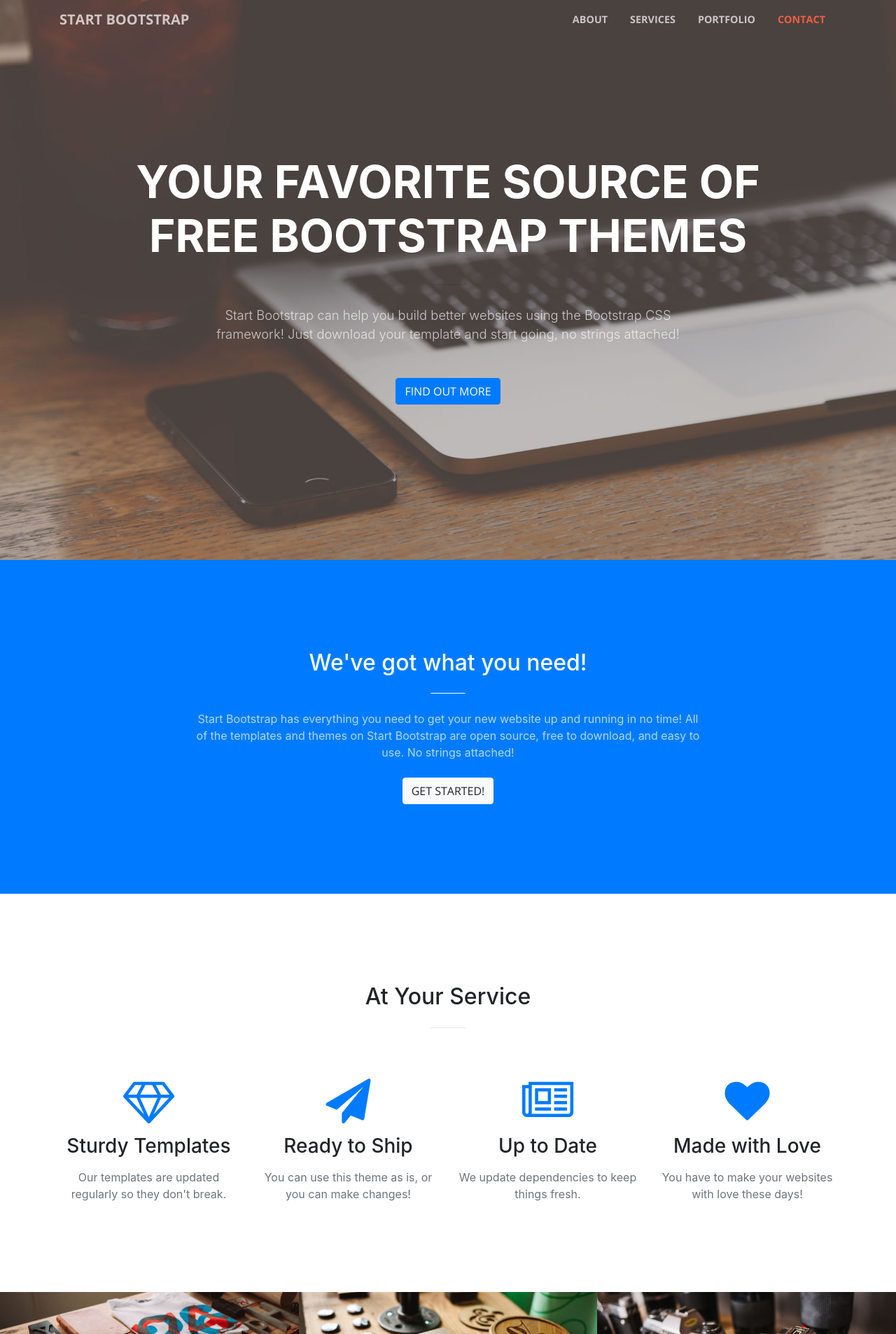
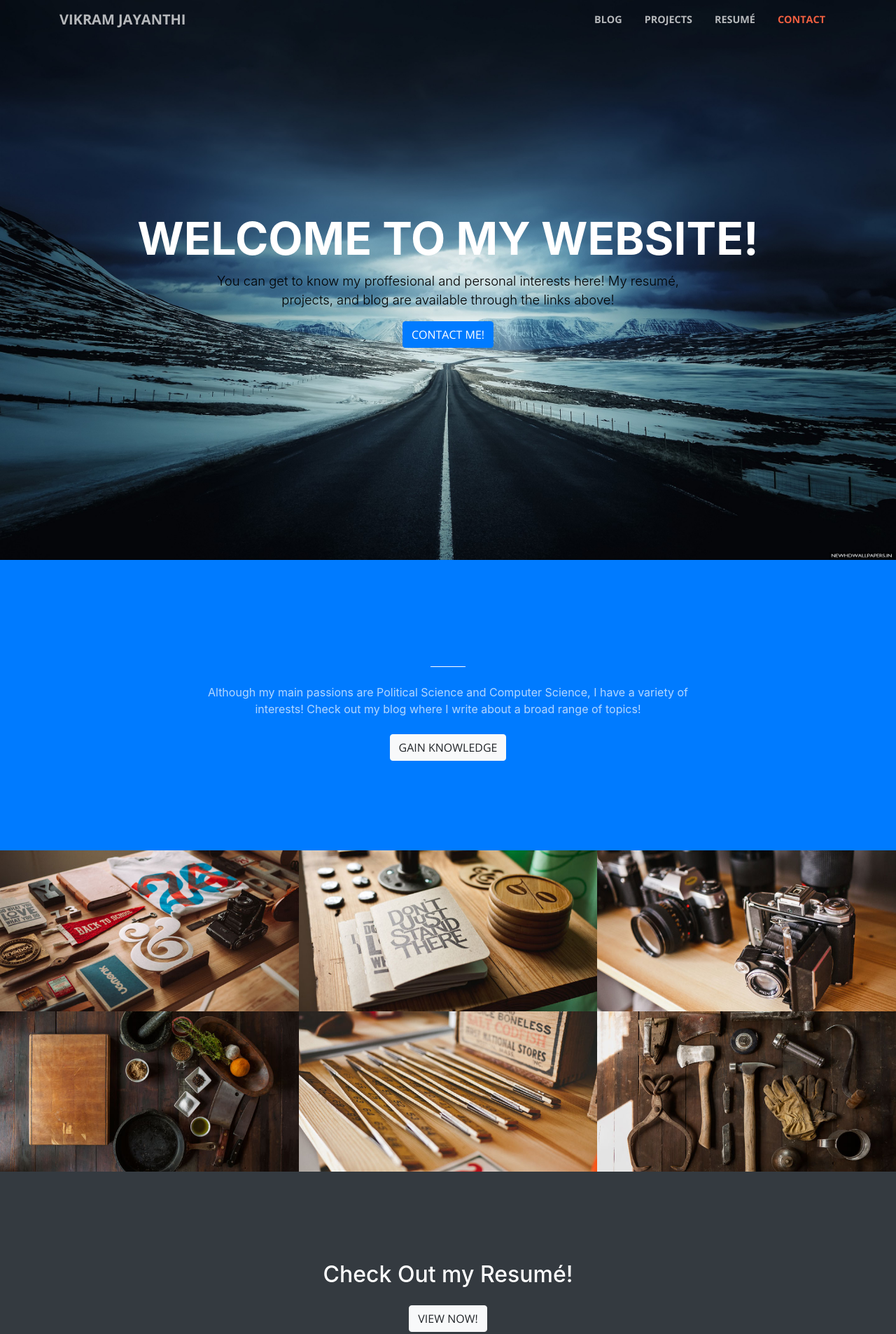
Before and after one commit to Vikramjayanthi/Vikramjayanthi.github.io, a website with bundled scripts: page index.html in a window 1280 px wide. Shown: the top 1906 px of the page at 70% size. Built offline with nearby package versions, Linux system fonts and the light colour scheme.

Commit message:
Customized some

```diff
--- a/index.html
+++ b/index.html
@@ -8,7 +8,7 @@
     <meta name="description" content="">
     <meta name="author" content="">
 
-    <title>Creative - Start Bootstrap Theme</title>
+    <title>Vikram's Website</title>
 
     <!-- Bootstrap core CSS -->
     <link href="vendor/bootstrap/css/bootstrap.min.css" rel="stylesheet">
@@ -31,20 +31,20 @@
     <!-- Navigation -->
     <nav class="navbar navbar-expand-lg navbar-light fixed-top" id="mainNav">
       <div class="container">
-        <a class="navbar-brand js-scroll-trigger" href="#page-top">Start Bootstrap</a>
+        <a class="navbar-brand js-scroll-trigger" href="#page-top">Vikram Jayanthi</a>
         <button class="navbar-toggler navbar-toggler-right" type="button" data-toggle="collapse" data-target="#navbarResponsive" aria-controls="navbarResponsive" aria-expanded="false" aria-label="Toggle navigation">
           <span class="navbar-toggler-icon"></span>
         </button>
         <div class="collapse navbar-collapse" id="navbarResponsive">
           <ul class="navbar-nav ml-auto">
             <li class="nav-item">
-              <a class="nav-link js-scroll-trigger" href="#about">About</a>
+              <a class="nav-link js-scroll-trigger" href="#about">Blog</a>
             </li>
             <li class="nav-item">
-              <a class="nav-link js-scroll-trigger" href="#services">Services</a>
+              <a class="nav-link js-scroll-trigger" href="#services">Projects</a>
             </li>
             <li class="nav-item">
-              <a class="nav-link js-scroll-trigger" href="#portfolio">Portfolio</a>
+              <a class="nav-link js-scroll-trigger" href="#portfolio">Resumé</a>
             </li>
             <li class="nav-item">
               <a class="nav-link js-scroll-trigger" href="#contact">Contact</a>
@@ -59,13 +59,12 @@
         <div class="row">
           <div class="col-lg-10 mx-auto">
             <h1 class="text-uppercase">
-              <strong>Your Favorite Source of Free Bootstrap Themes</strong>
+              <strong>Welcome to my website!</strong>
             </h1>
-            <hr>
           </div>
           <div class="col-lg-8 mx-auto">
-            <p class="text-faded mb-5">Start Bootstrap can help you build better websites using the Bootstrap CSS framework! Just download your template and start going, no strings attached!</p>
-            <a class="btn btn-primary btn-xl js-scroll-trigger" href="#about">Find Out More</a>
+            <p style = "color : black; font-size : 1.3 rem">You can get to know my proffesional and personal interests here! My resumé, projects, and blog are available through the links above!</p>
+            <a class="btn btn-primary btn-xl js-scroll-trigger" href="#contact">Contact Me!</a>
           </div>
         </div>
       </div>
@@ -75,20 +74,20 @@
       <div class="container">
         <div class="row">
           <div class="col-lg-8 mx-auto text-center">
-            <h2 class="section-heading text-white">We've got what you need!</h2>
+            <h2 class="section-heading text-white"></h2>
             <hr class="light my-4">
-            <p class="text-faded mb-4">Start Bootstrap has everything you need to get your new website up and running in no time! All of the templates and themes on Start Bootstrap are open source, free to download, and easy to use. No strings attached!</p>
-            <a class="btn btn-light btn-xl js-scroll-trigger" href="#services">Get Started!</a>
+            <p class="text-faded mb-4">Although my main passions are Political Science and Computer Science, I have a variety of interests! Check out my blog where I write about a broad range of topics!</p>
+            <a class="btn btn-light btn-xl js-scroll-trigger" href="#services">Gain Knowledge</a>
           </div>
         </div>
       </div>
     </section>
 
-    <section id="services">
+    <!-- <section id="services">
       <div class="container">
         <div class="row">
           <div class="col-lg-12 text-center">
-            <h2 class="section-heading">At Your Service</h2>
+            <h2 class="section-heading">My Projects</h2>
             <hr class="my-4">
           </div>
         </div>
@@ -98,8 +97,8 @@
           <div class="col-lg-3 col-md-6 text-center">
             <div class="service-box mt-5 mx-auto">
               <i class="fa fa-4x fa-diamond text-primary mb-3 sr-icons"></i>
-              <h3 class="mb-3">Sturdy Templates</h3>
-              <p class="text-muted mb-0">Our templates are updated regularly so they don't break.</p>
+              <h3 class="mb-3">Revenue Focused</h3>
+              <p class="text-muted mb-0"></p>
             </div>
           </div>
           <div class="col-lg-3 col-md-6 text-center">
@@ -125,7 +124,7 @@
           </div>
         </div>
       </div>
-    </section>
+    </section> -->
 
     <section class="p-0" id="portfolio">
       <div class="container-fluid p-0">
@@ -226,8 +225,8 @@
 
     <section class="bg-dark text-white">
       <div class="container text-center">
-        <h2 class="mb-4">Free Download at Start Bootstrap!</h2>
-        <a class="btn btn-light btn-xl sr-button" href="http://startbootstrap.com/template-overviews/creative/">Download Now!</a>
+        <h2 class="mb-4">Check Out my Resumé!</h2>
+        <a class="btn btn-light btn-xl sr-button" href="https://vikramjayanthi.github.io./Resume/resumeIndex.html">View Now!</a>
       </div>
     </section>
 
@@ -237,18 +236,18 @@
           <div class="col-lg-8 mx-auto text-center">
             <h2 class="section-heading">Let's Get In Touch!</h2>
             <hr class="my-4">
-            <p class="mb-5">Ready to start your next project with us? That's great! Give us a call or send us an email and we will get back to you as soon as possible!</p>
+            <p class="mb-5">Interested in learning more about my projects or hiring me?(I am currently looking for an internship/co-op position!)</p>
           </div>
         </div>
         <div class="row">
           <div class="col-lg-4 ml-auto text-center">
             <i class="fa fa-phone fa-3x mb-3 sr-contact"></i>
-            <p>123-456-6789</p>
+            <p>202-910-7520</p>
           </div>
           <div class="col-lg-4 mr-auto text-center">
             <i class="fa fa-envelope-o fa-3x mb-3 sr-contact"></i>
             <p>
-              <a href="mailto:your-email@your-domain.com">feedback@startbootstrap.com</a>
+              <a href="mailto:vikramjayanthi@berkeley.edu">vikramjayanthi@berkeley.edu</a>
             </p>
           </div>
         </div>
```
Also changed, not shown: css/creative.min.css, img/header.png (added), img/headerNew.png (added), img/roadHeader.jpg (added), 4 other files.
